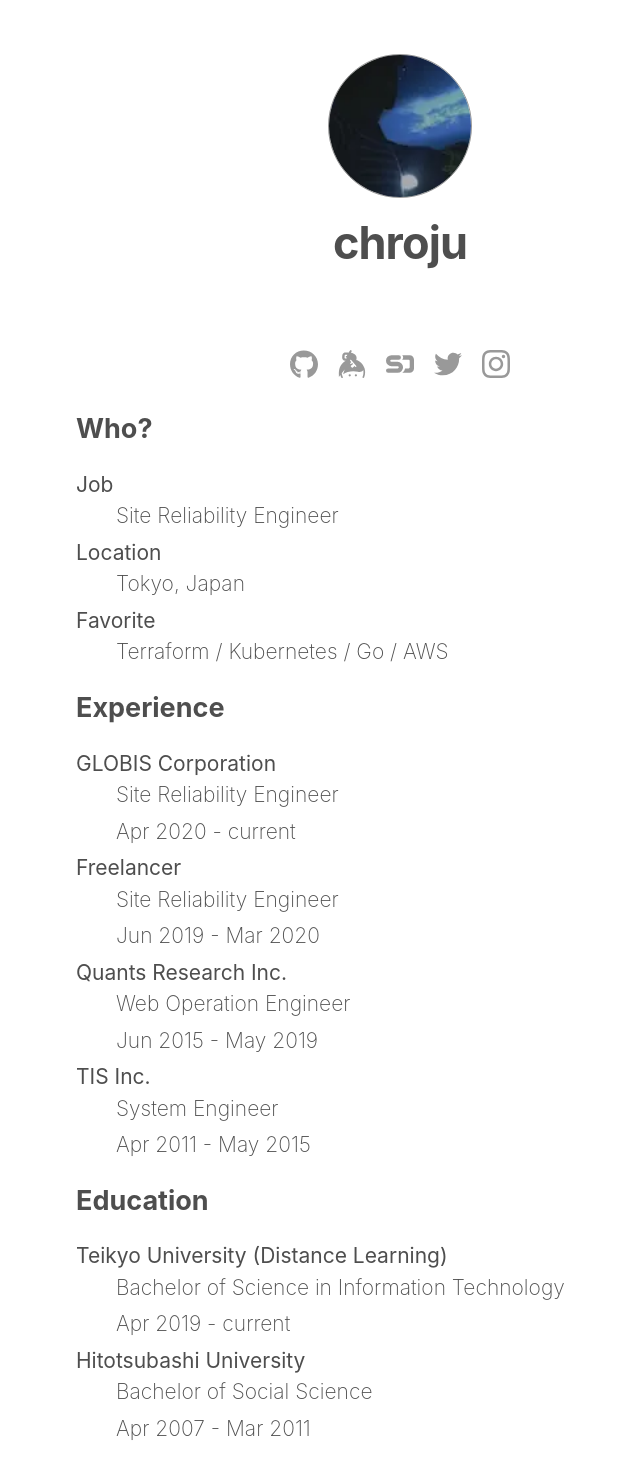
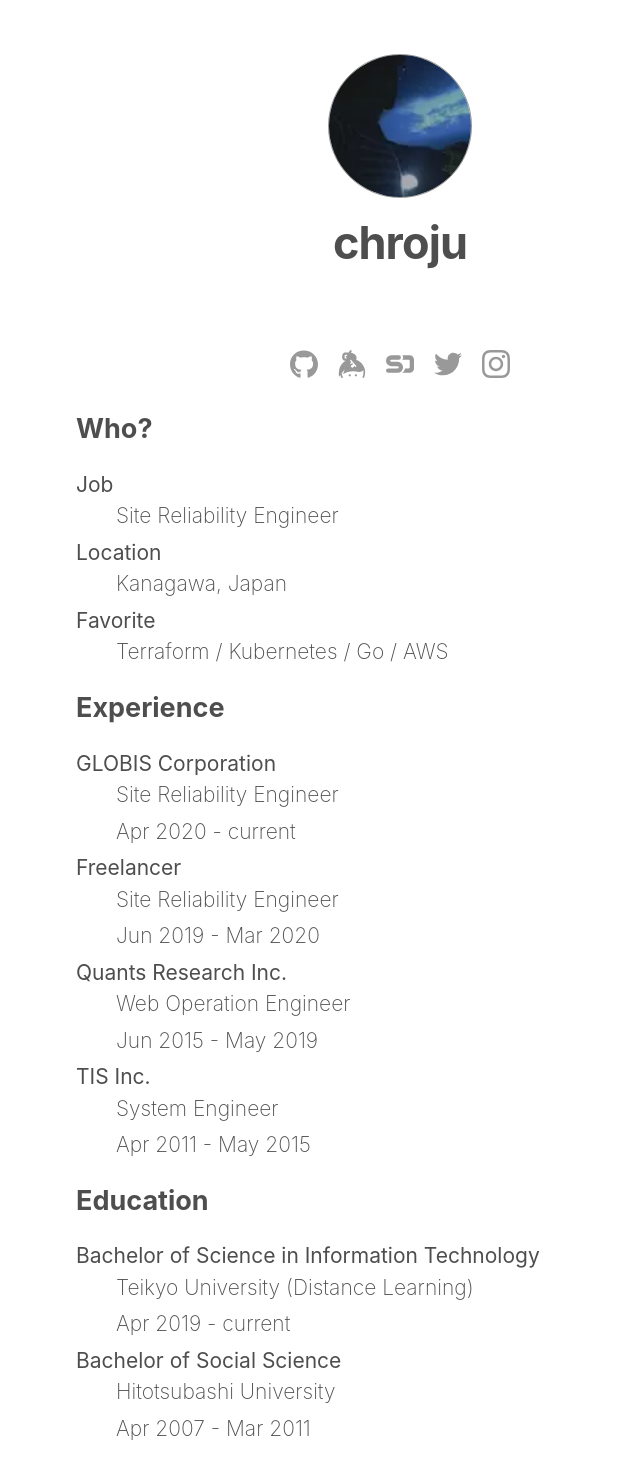
Before and after one commit to chroju/blog, a Next.js app: page / in a window 1280 px wide. Shown: the top 1470 px of the page, without its empty margins (240-880 px from the left). Built offline with nearby package versions, Linux system fonts and the light colour scheme.

Commit message:
feat: プロフィールを微修正

```diff
--- a/pages/index.js
+++ b/pages/index.js
@@ -22,7 +22,7 @@ export default function Home() {
           <dt>Job</dt>
           <dd>Site Reliability Engineer</dd>
           <dt>Location</dt>
-          <dd>Tokyo, Japan</dd>
+          <dd>Kanagawa, Japan</dd>
           <dt>Favorite</dt>
           <dd>Terraform / Kubernetes / Go / AWS</dd>
         </dl>
@@ -43,11 +43,12 @@ export default function Home() {
         </dl>
         <h2 className={utilsStyles.headingLg}>Education</h2>
         <dl>
-          <dt>Teikyo University (Distance Learning)</dt>
-          <dd>Bachelor of Science in Information Technology</dd>
+          <dt>Bachelor of Science in Information Technology</dt>
+          <dd>Teikyo University (Distance Learning)</dd>
           <dd>Apr 2019 - current</dd>
-          <dt>Hitotsubashi University</dt>
-          <dd>Bachelor of Social Science</dd>
+
+          <dt>Bachelor of Social Science</dt>
+          <dd>Hitotsubashi University</dd>
           <dd>Apr 2007 - Mar 2011</dd>
         </dl>
         <h2 className={utilsStyles.headingLg}>Blog</h2>
```
